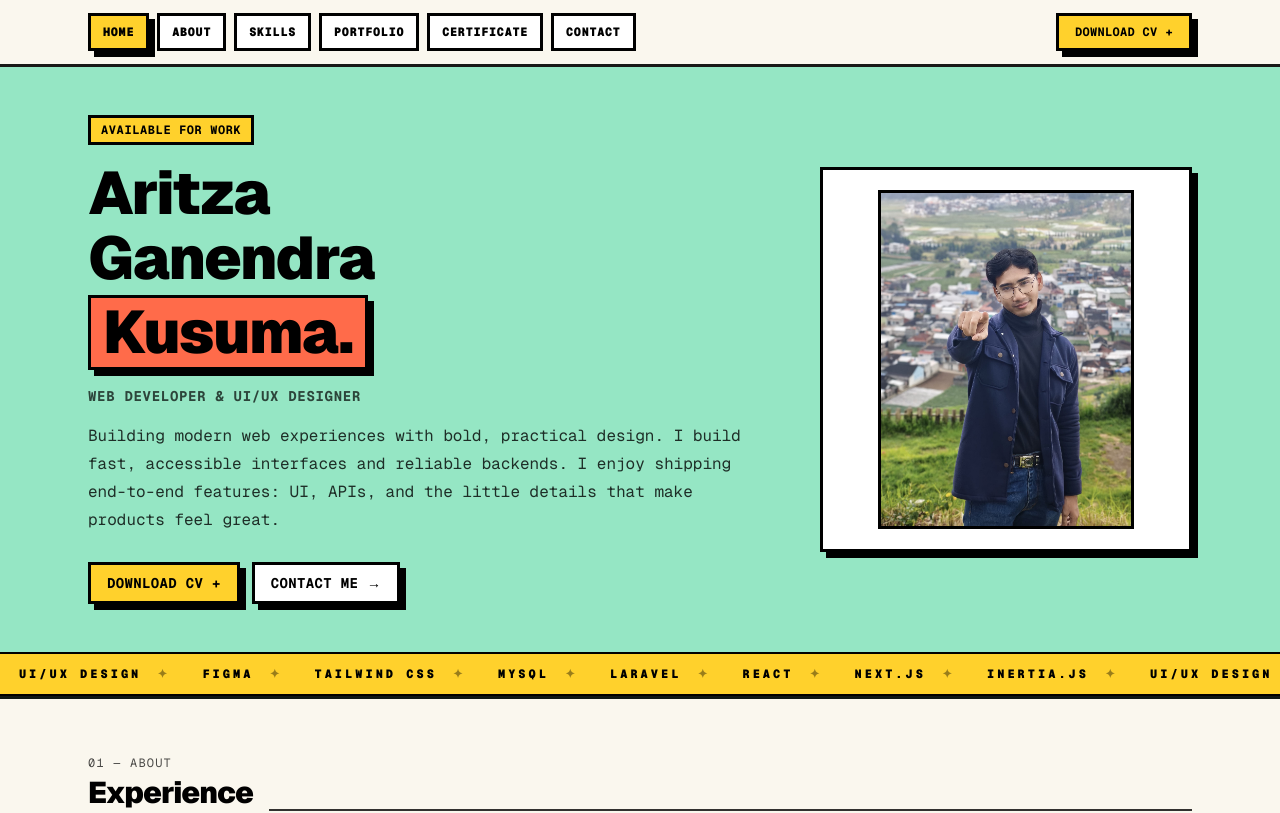
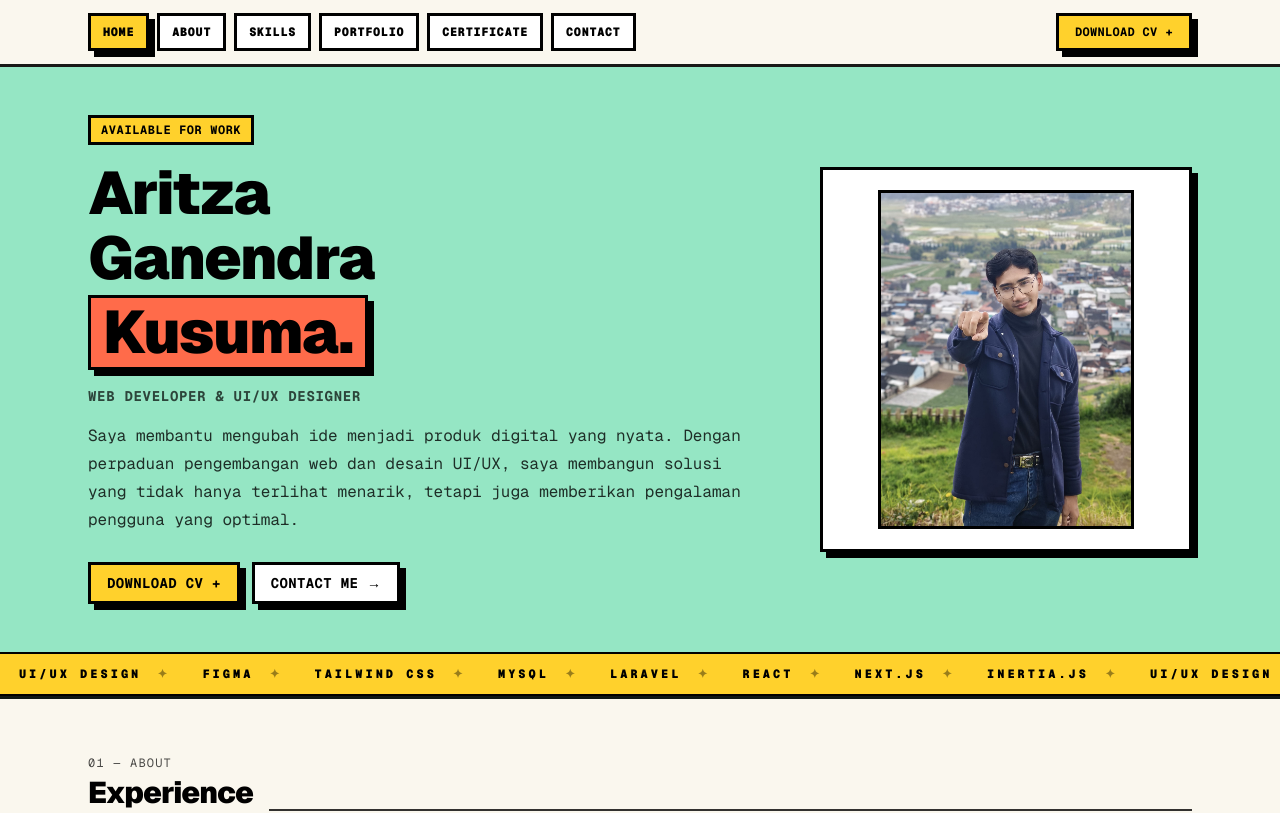
Before and after one commit to ValKyRiE2117/portfoliov3, a Next.js app: page / in a window 1280 px wide. Shown: the top 813 px of the page. Built offline with nearby package versions, Linux system fonts and the light colour scheme.

Commit message:
fix : languange changes

```diff
--- a/app/_components/ExperienceTimeline.tsx
+++ b/app/_components/ExperienceTimeline.tsx
@@ -54,7 +54,7 @@ export function ExperienceTimeline({ items }: { items: ExperienceItem[] }) {
           return (
             <li key={`${x.company}-${x.role}`} className="relative">
               {/* Mobile (stacked) */}
-              <div className="absolute left-6 top-2 -translate-x-1/2 lg:hidden">
+              <div className="absolute left-6 top-4 -translate-x-1/2 lg:hidden">
                 <div
                   className={cx(
                     "neo-border neo-shadow flex h-12 w-12 items-center justify-center",
--- a/app/data/portfolio.json
+++ b/app/data/portfolio.json
@@ -6,13 +6,12 @@
   "person": {
     "name": "Aritza Ganendra Kusuma",
     "role": "Web Developer & UI/UX Designer",
-    "headline": "Building modern web experiences with bold, practical design.",
-    "bio": "I build fast, accessible interfaces and reliable backends. I enjoy shipping end-to-end features: UI, APIs, and the little details that make products feel great.",
+    "bio": "Saya membantu mengubah ide menjadi produk digital yang nyata. Dengan perpaduan pengembangan web dan desain UI/UX, saya membangun solusi yang tidak hanya terlihat menarik, tetapi juga memberikan pengalaman pengguna yang optimal.",
     "location": "Semarang, Indonesia",
     "availableForWork": true
   },
   "links": {
-    "cv": "/cv.pdf",
+    "cv": "https://5r2035c7cu.ufs.sh/f/iFw9I2dIRHZncvxhk2amPzI3pWeZVURxYv9Ks5jkqTNgGQli",
     "email": "aritzagk@gmail.com",
     "linkedin": "https://www.linkedin.com/in/aritza-ganendra-kusuma/",
     "github": "https://github.com/ValKyRiE2117",
@@ -309,7 +308,7 @@
     }
   ],
   "cta": {
-    "title": "Got a project? Let's build something together.",
-    "subtitle": "Open to freelance, collaborations, or full-time roles. Let's talk about what you're building and how I can help."
+    "title": "Punya ide atau proyek? Mari wujudkan sesuatu yang luar biasa bersama.",
+    "subtitle": "Terbuka untuk proyek freelance, kolaborasi, maupun peluang kerja penuh waktu. Ceritakan ide, tantangan, atau visi yang sedang Anda bangun—saya siap membantu mewujudkannya menjadi solusi yang efektif dan berkesan."
   }
 }
```
